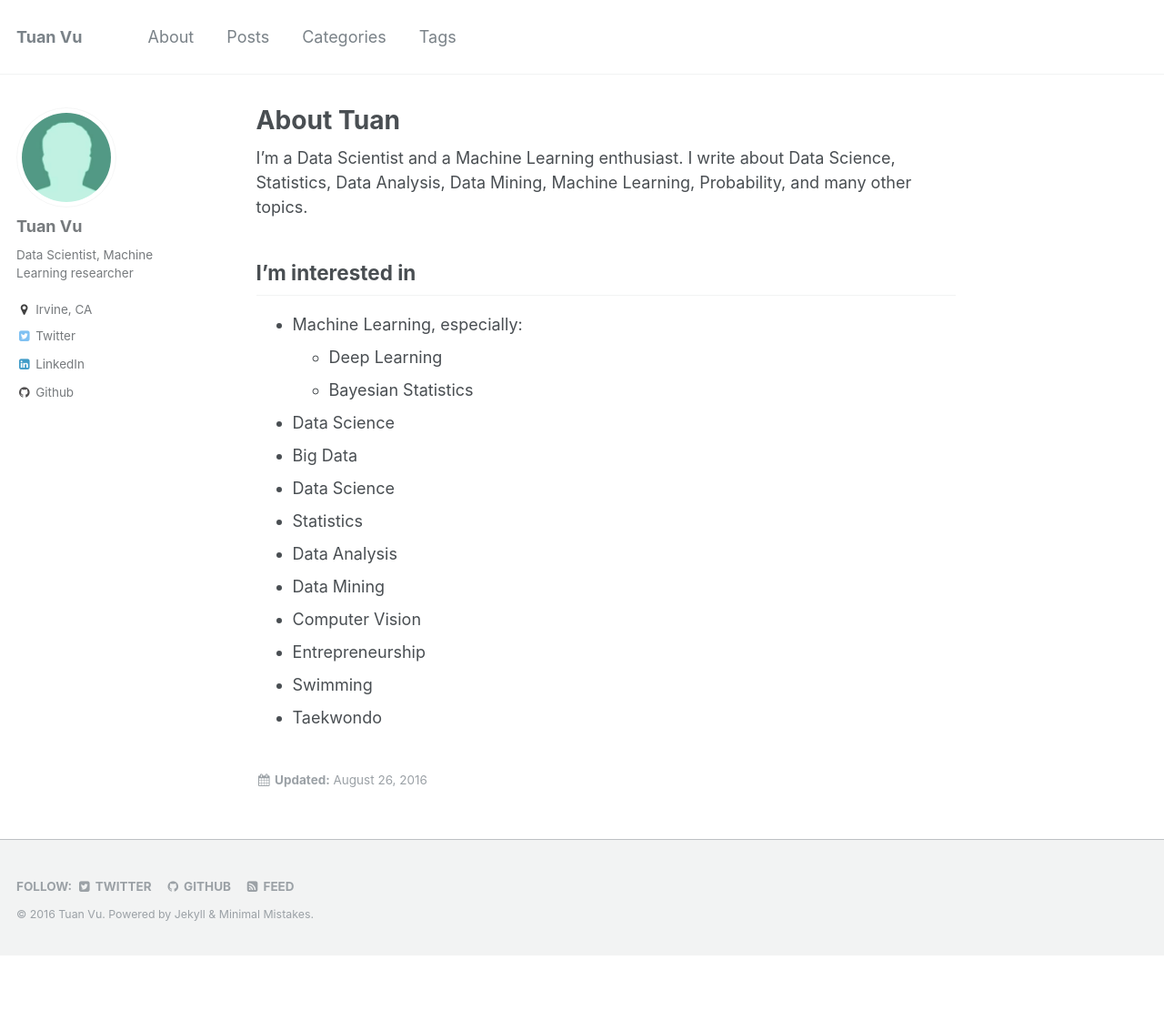
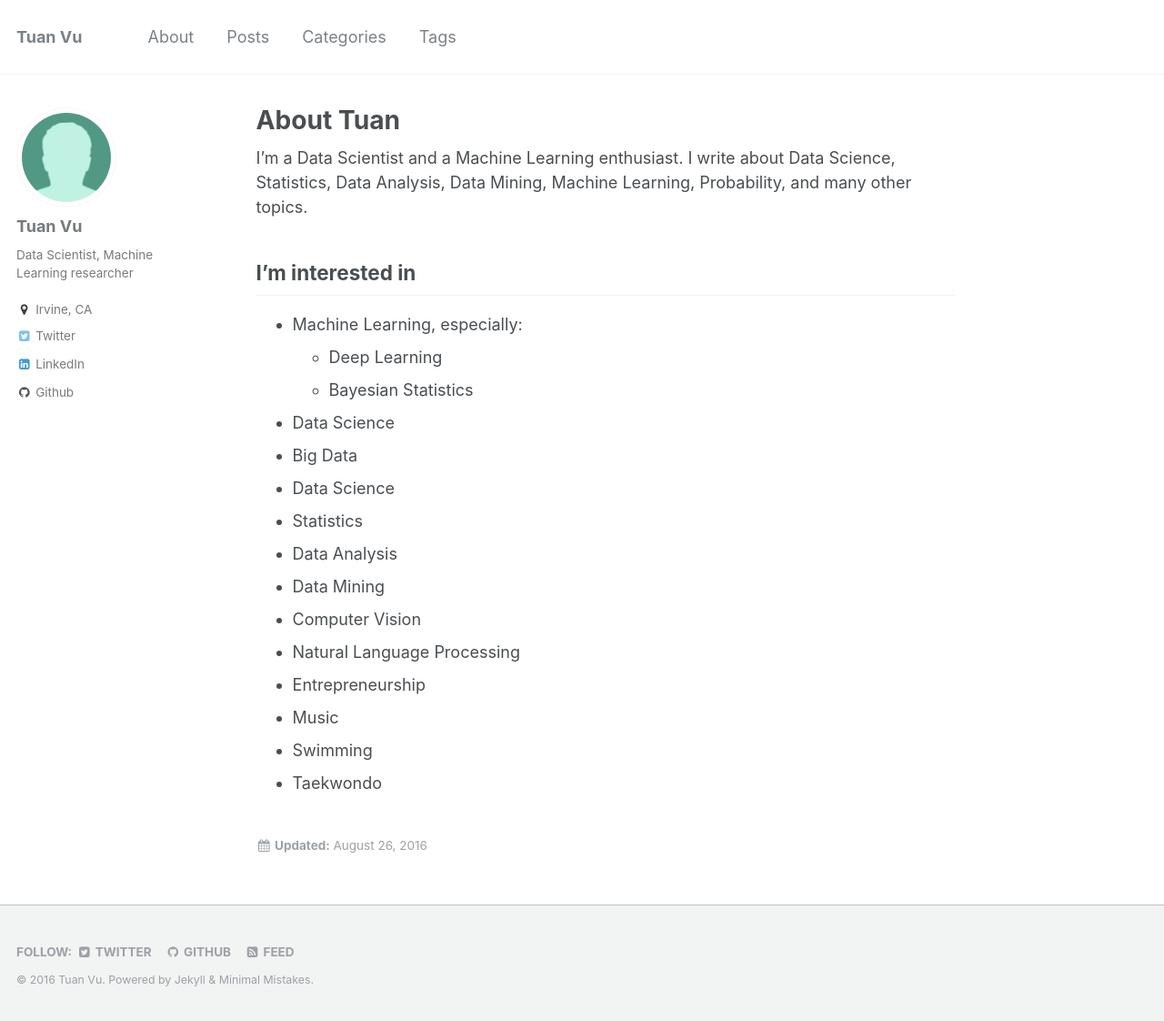
Before and after one commit to jeanho1/tuanavu.github.io, a Jekyll site: the page built from _pages/about.md, in a window 1280 px wide and 1122 px high. Shown: the whole window at 91% size. Built offline with Jekyll 4.4.1, drawn with Linux system fonts in a browser that asks for light colours.

Commit message:
Update about.md

```diff
--- a/_pages/about.md
+++ b/_pages/about.md
@@ -31,6 +31,8 @@ I'm a Data Scientist and a Machine Learning enthusiast. I write about Data Scien
 * Data Analysis
 * Data Mining
 * Computer Vision
+* Natural Language Processing
 * Entrepreneurship
+* Music
 * Swimming
 * Taekwondo
```
